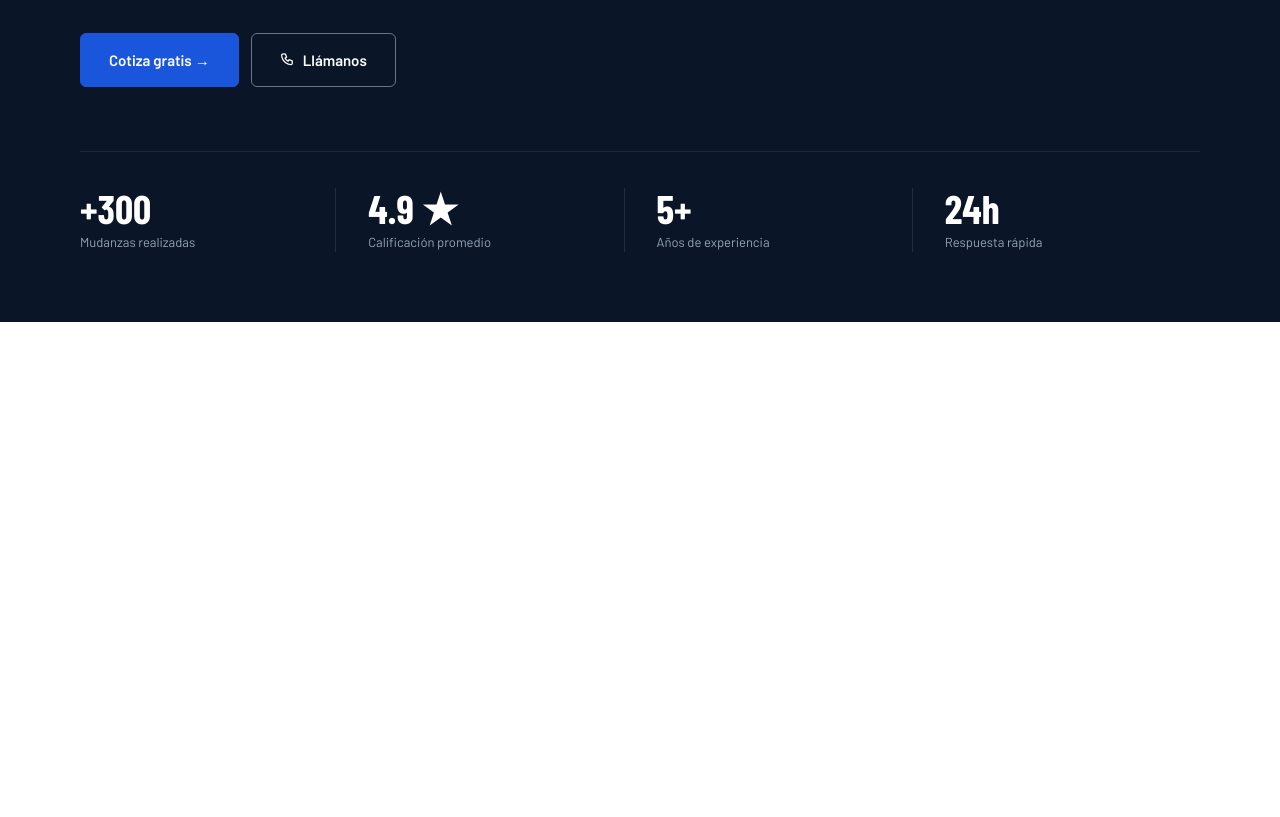
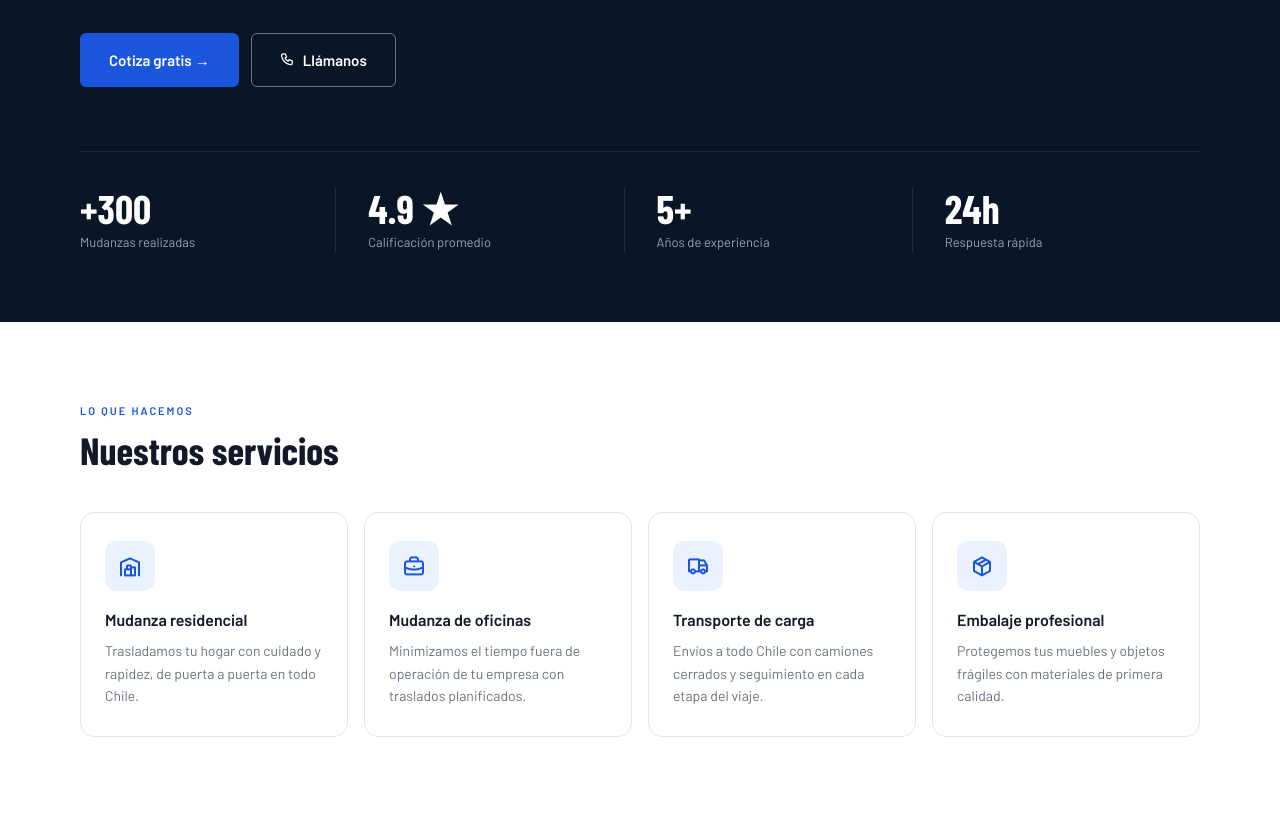
Before and after one commit to CodeBySebas/Mudanzas-Soriano, a plain HTML site: page index.html in a window 1280 px wide. Shown: the part 557-1374 px from the top of the page. Before the commit the page ends 879 px from the top, so only its background shows below. Drawn offline with nearby package versions, Linux system fonts and the light colour scheme; a web font is replaced by a local one.

Commit message:
agrega seccion de servicios con CSS

```diff
--- a/css/style.css
+++ b/css/style.css
@@ -387,3 +387,59 @@ img {
     padding-right: 0;
   }
 }
+/* ================================
+   SERVICIOS
+   ================================ */
+.services-grid {
+  display: grid;
+  grid-template-columns: repeat(4, 1fr);
+  gap: 16px;
+}
+
+.service-card {
+  background: var(--white);
+  border: 1px solid var(--border);
+  border-radius: var(--radius-lg);
+  padding: 28px 24px;
+  transition: box-shadow var(--transition),
+              transform var(--transition),
+              border-color var(--transition);
+}
+
+.service-card:hover {
+  box-shadow: var(--shadow-md);
+  transform: translateY(-4px);
+  border-color: #C3D9FF;
+}
+
+.service-card__icon {
+  width: 50px;
+  height: 50px;
+  background: var(--blue-light);
+  border-radius: 12px;
+  display: flex;
+  align-items: center;
+  justify-content: center;
+  font-size: 24px;
+  color: var(--blue);
+  margin-bottom: 16px;
+}
+
+.service-card h3 {
+  font-size: 16px;
+  font-weight: 600;
+  margin-bottom: 8px;
+}
+
+.service-card p {
+  font-size: 14px;
+  color: var(--text-muted);
+  line-height: 1.6;
+}
+
+/* RESPONSIVE */
+@media (max-width: 768px) {
+  .services-grid {
+    grid-template-columns: 1fr;
+  }
+}
--- a/index.html
+++ b/index.html
@@ -99,6 +99,50 @@
 
     </div>
   </section>
+  <!-- ===== SERVICIOS ===== -->
+  <section class="section" id="servicios">
+    <div class="container">
+
+      <p class="section__tag">Lo que hacemos</p>
+      <h2 class="section__title">Nuestros servicios</h2>
+
+      <div class="services-grid">
+
+        <div class="service-card">
+          <div class="service-card__icon">
+            <i class="ti ti-building-warehouse"></i>
+          </div>
+          <h3>Mudanza residencial</h3>
+          <p>Trasladamos tu hogar con cuidado y rapidez, de puerta a puerta en todo Chile.</p>
+        </div>
+
+        <div class="service-card">
+          <div class="service-card__icon">
+            <i class="ti ti-briefcase"></i>
+          </div>
+          <h3>Mudanza de oficinas</h3>
+          <p>Minimizamos el tiempo fuera de operación de tu empresa con traslados planificados.</p>
+        </div>
+
+        <div class="service-card">
+          <div class="service-card__icon">
+            <i class="ti ti-truck"></i>
+          </div>
+          <h3>Transporte de carga</h3>
+          <p>Envíos a todo Chile con camiones cerrados y seguimiento en cada etapa del viaje.</p>
+        </div>
+
+        <div class="service-card">
+          <div class="service-card__icon">
+            <i class="ti ti-package"></i>
+          </div>
+          <h3>Embalaje profesional</h3>
+          <p>Protegemos tus muebles y objetos frágiles con materiales de primera calidad.</p>
+        </div>
+
+      </div>
+    </div>
+  </section>
   <!-- Tu JS siempre al final del body -->
   <script src="js/main.js"></script>
 </body>
```
